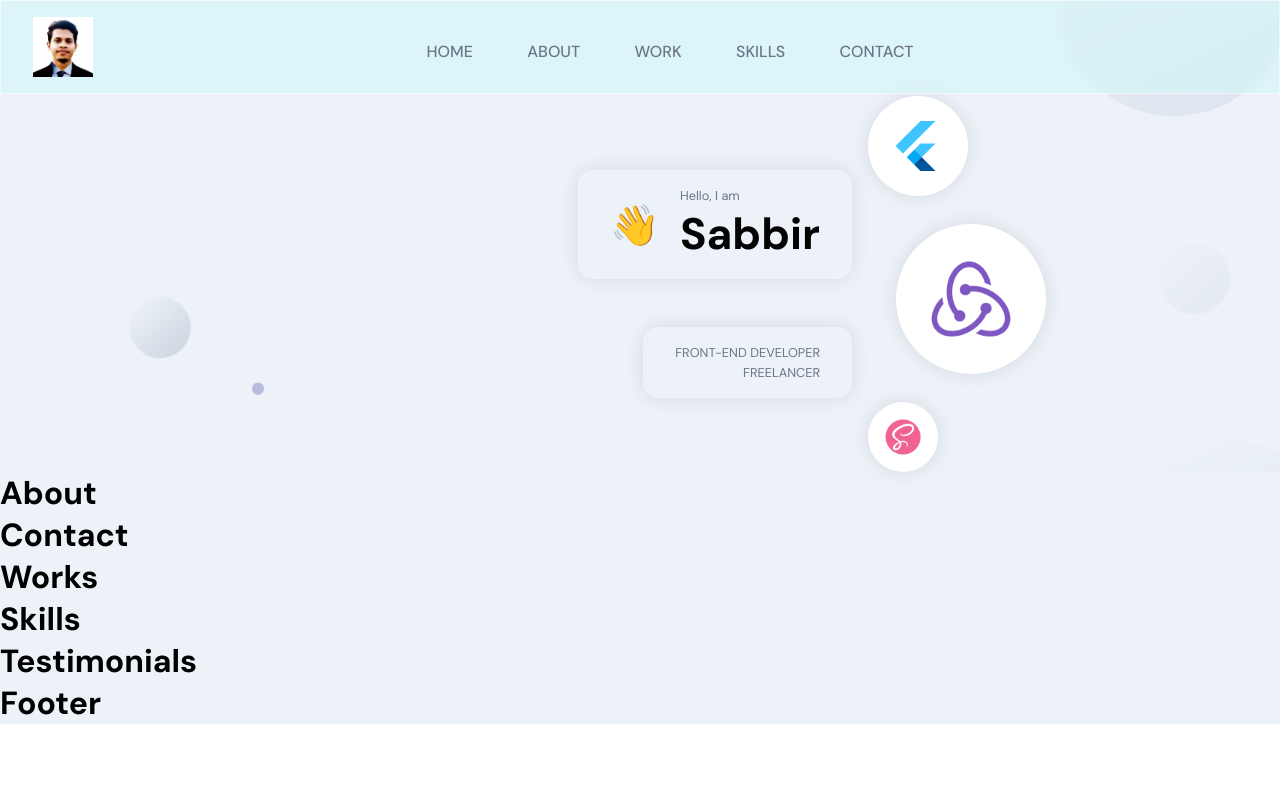
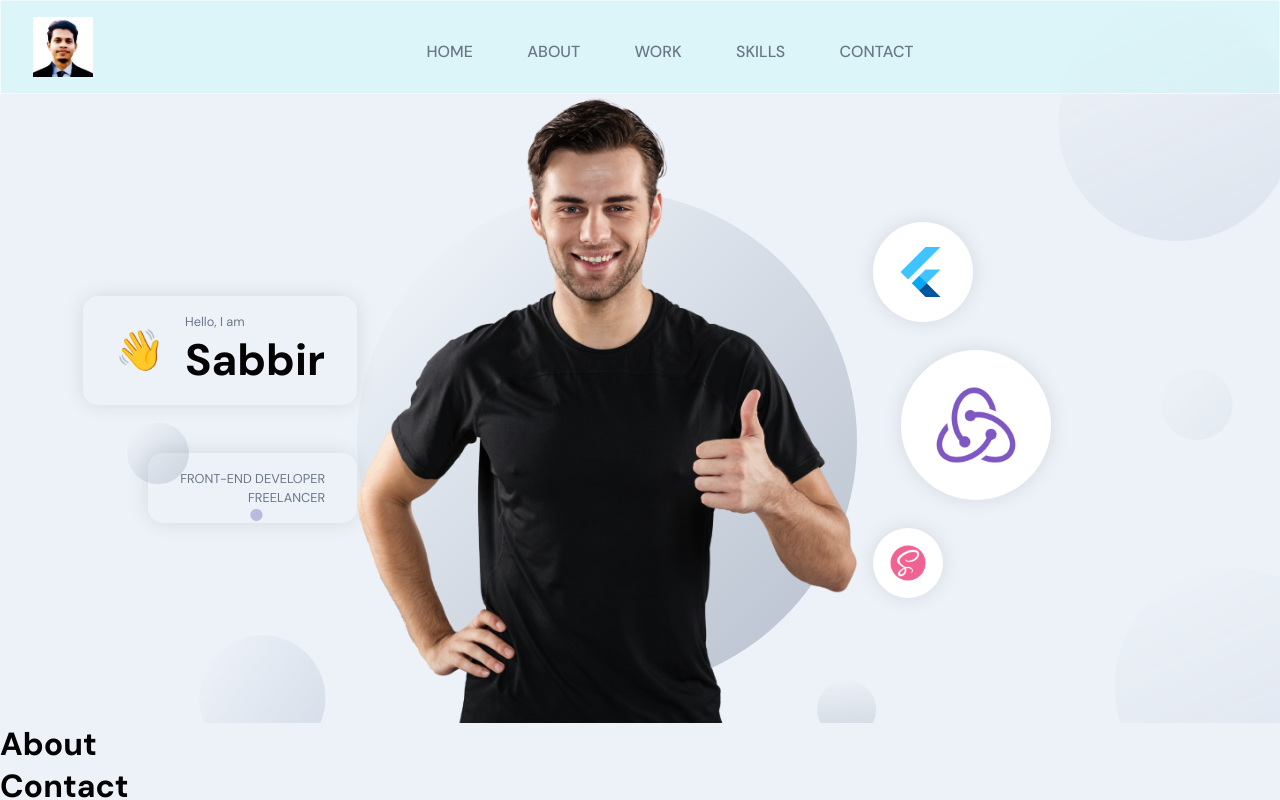
Before and after one commit to Sabbirfeni/Shabbir-portfolio, a React (Create React App) app: page / in a window 1280 px wide. Shown: the top 800 px of the page. Built offline with nearby package versions, Linux system fonts and the light colour scheme.

Commit message:
header section created

```diff
--- a/src/container/Header/Header.jsx
+++ b/src/container/Header/Header.jsx
@@ -62,7 +62,11 @@
                     className="overlay_circle"
                 />
 
-                <motion.div
+
+
+            </motion.div>
+
+            <motion.div
                     variants={scaleVariants}
                     whileInView={scaleVariants.whileInView}
                     className='app__header-circles'
@@ -75,10 +79,6 @@
                     })}
                 </motion.div>
 
-            </motion.div>
-
-
-
         </div>
     )
 };
--- a/src/container/Header/Header.scss
+++ b/src/container/Header/Header.scss
@@ -35,9 +35,9 @@
     }
 }
 
-.overlay_circle, .profile__img {
-    display: none;
-}
+// .overlay_circle, .profile__img {
+//     display: none;
+// }
 
 .app__header-info {
     flex: 0.65;
@@ -100,16 +100,6 @@
 
 
 
-
-
-
-
-
-
-// .profile__img, .overlay_circle {
-//     width: 200px;
-// }
-
 .app__header-circles {
     flex: 0.75;
     display: flex;
@@ -125,6 +115,7 @@
 
         background: var(--white-color);
         box-shadow: 0 0 20px rgba(0, 0, 0, 0.1);
+        z-index: 2;
 
        img {
         width: 60%;
@@ -190,3 +181,31 @@
     }
 
 }
+
+
+.app__header-img {
+    flex: 1;
+    height: 100%;
+
+    display: flex;
+    justify-content: flex-end;
+    align-items: flex-end;
+    position: relative;
+
+    img {
+        width: 100%;
+        object-fit: contain;
+        z-index: 1;
+    }
+
+    .overlay_circle {
+        position: absolute;
+        left: 0;
+        right: 0;
+        bottom: 0;
+        z-index: 0;
+
+        width: 100%;
+        height: 90%;
+    }
+}
```
